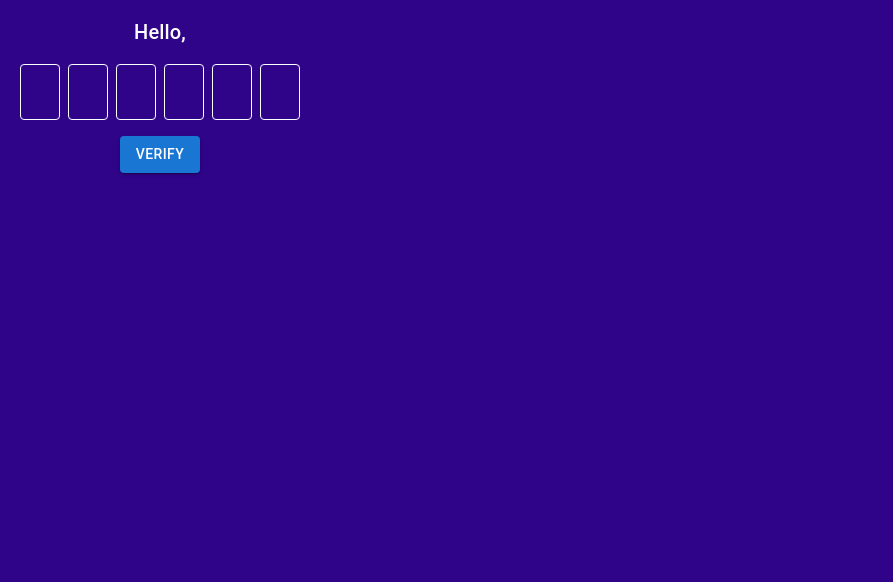
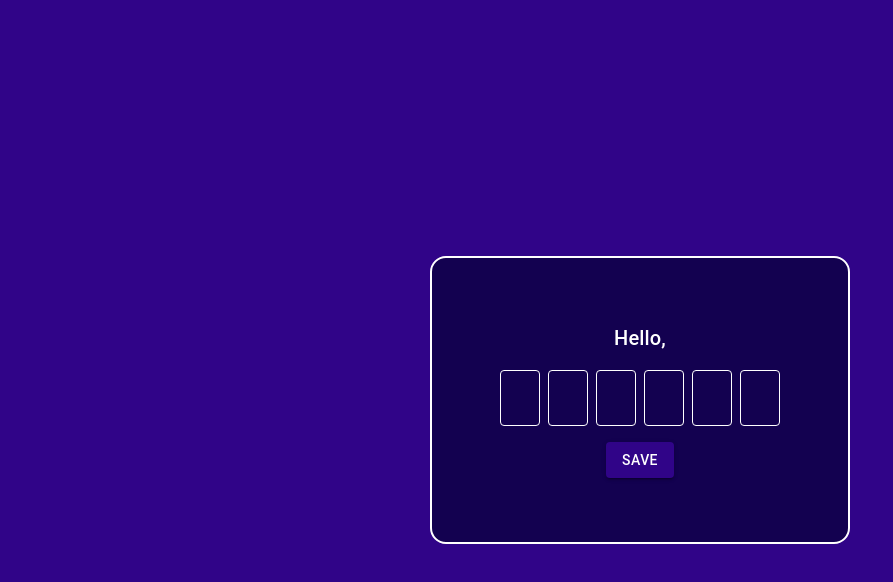
Before and after one commit to msbayman/ft_transcendence, a React (Vite) app in the folder front/: page /Valid_otp in a window 1280 px wide. Shown: the top 582 px of the page, without its empty margins (0-893 px from the left). Built offline with nearby package versions, Linux system fonts and the light colour scheme; a web font is replaced by a local one.

Commit message:
start css otp

```diff
--- a/front/src/App.css
+++ b/front/src/App.css
@@ -1,4 +1,10 @@
-* {
+*{
   padding: 0;
   margin: 0;
 }
+
+
+body{
+    width:100svw;
+    height:100svh;
+}
--- a/front/src/components/Valid_otp/Valid_otp.css
+++ b/front/src/components/Valid_otp/Valid_otp.css
@@ -1,7 +1,11 @@
-body
+.bd_otp
 {
+    width: 100vw;
+    height: 100vh;
     background-color: #300488;
     display: flex;
+    align-items: center;
+    justify-content: center;
 }
 .form_otp
 {
--- a/front/src/components/Valid_otp/Valid_otp.tsx
+++ b/front/src/components/Valid_otp/Valid_otp.tsx
@@ -64,6 +64,8 @@ const ValidOtp: React.FC = () => {
   };
 
   return (
+    <div className="bd_otp">
+
     <Box
       component="form"
       onSubmit={handleSubmit}
@@ -73,6 +75,12 @@ const ValidOtp: React.FC = () => {
       alignItems="center"
       justifyContent="center"
       p={2}
+      sx={{
+        border: '2px solid white', // Change the color and style as needed
+        padding: 8,
+        borderRadius: 4,
+        backgroundColor: "#130150",
+      }}
     >
       <Typography variant="h6" mb={2} sx={{ color: 'white' }}>Hello, {username}</Typography>
       <Box display="flex" justifyContent="space-between" mb={2} >
@@ -106,15 +114,22 @@ const ValidOtp: React.FC = () => {
           />
         ))}
       </Box>
-      <Button variant="contained" color="primary" type="submit">
-        Verify
-      </Button>
+
+      <Button
+        type="submit"
+        variant="contained"
+        style={{
+          backgroundColor: '#300488', // Set the button color
+          color: 'white', // Set text color for contrast
+        }}
+      > save </Button>
       {errMsg && (
        <Alert severity="error" sx={{ marginTop: 2, color: 'red', backgroundColor: 'red' }}>
        {errMsg}
      </Alert>
       )}
     </Box>
+    </div>
   );
 };
 
```
Also changed, not shown: 1 other file (tests, documents, lock files or other folders).
